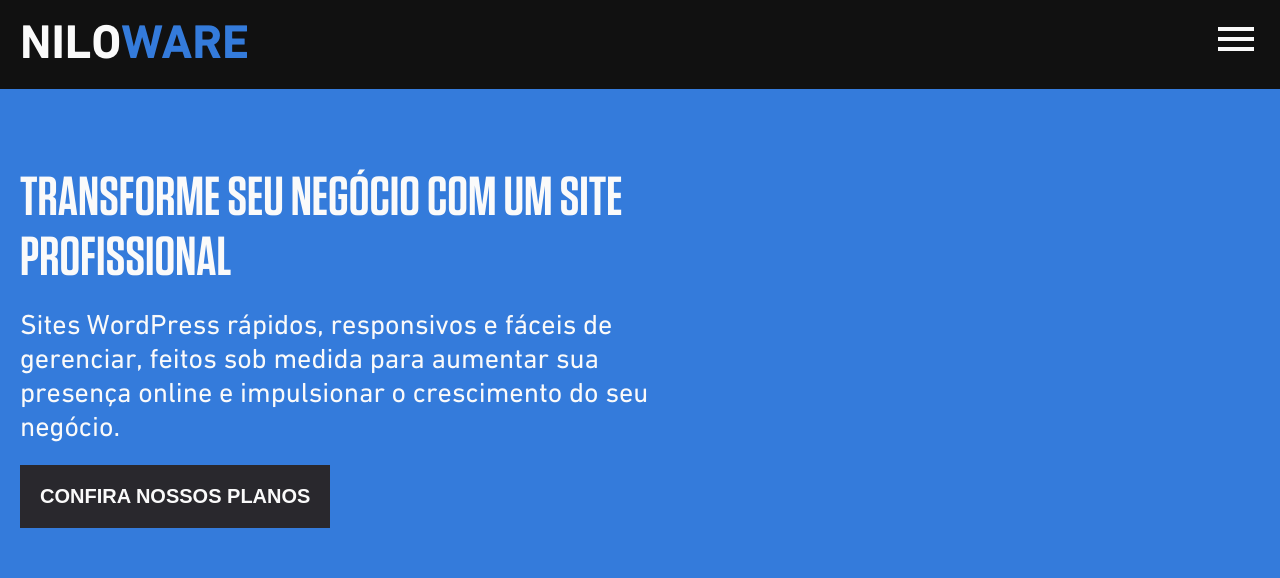
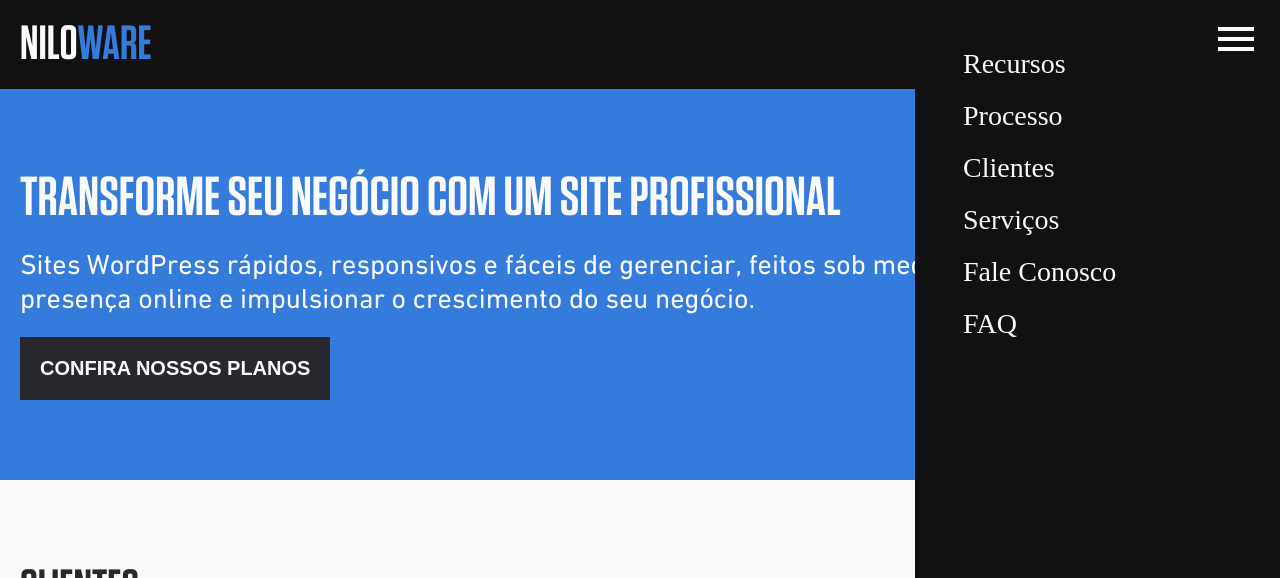
Before and after one commit to mjuliamiosso/niloware, a Next.js app: page /en/home in a window 1280 px wide. Both pictures are taken after a click on the button 1236 px from the left and 44 px from the top of the page. Shown: the top 578 px of the page. Built offline with nearby package versions, Linux system fonts and the light colour scheme; a web font is replaced by a local one.

Commit message:
style: navbar font update

```diff
--- a/app/[locale]/home/page.tsx
+++ b/app/[locale]/home/page.tsx
@@ -8,6 +8,7 @@ import Clients from '../../sections/Clients/Clients';
 import Faq from '../../sections/Faq/Faq';
 import Contact from '@/app/sections/Contact/Contact';
 import Services from '@/app/sections/Services/Services';
+import Footer from '@/app/components/Footer/Footer';
 
 const HomePage: React.FC = () => {
     return (
@@ -18,6 +19,7 @@ const HomePage: React.FC = () => {
             <Services />
             <Contact />
             <Faq />
+            <Footer />
         </div>
     );
 };
--- a/app/components/Footer/Footer.module.scss
+++ b/app/components/Footer/Footer.module.scss
@@ -18,6 +18,7 @@
         font-size: $fs-800;
         text-transform: uppercase;
         margin-bottom: 30px;
+        font-family: $ff-secondary;
     }
 
     .footer-social {
--- a/app/components/Navbar/Navbar.module.scss
+++ b/app/components/Navbar/Navbar.module.scss
@@ -17,7 +17,7 @@
         color: $primary;
     }
 
-    .navbar-btn{
+    .navbar-btn {
         display: none;
         padding: 10px 20px;
         border: none;
@@ -26,16 +26,18 @@
         color: $light-bg;
         font-weight: bold;
         cursor: pointer;
+        font-family: $ff-secondary;
     }
 }
 
-.navbar-container{
+.navbar-container {
     display: flex;
     justify-content: space-between;
     align-items: center;
+    font-family: $ff-secondary;
 }
 
-.navbar-links{
+.navbar-links {
     display: none;
     flex-direction: column;
     position: absolute;
@@ -49,15 +51,16 @@
 
     a {
         color: $light-bg;
+        font-size: $fs-500;
     }
 }
 
 
-.navbar-container .open{
-        display: flex;
+.navbar-container .open {
+    display: flex;
 }
 
-.navbar-menu{
+.navbar-menu {
     z-index: 1;
     background: none;
     border: none;
@@ -66,28 +69,32 @@
     cursor: pointer;
 }
 
-@media (min-width: 1024px){
-    .navbar-links{
-        width: 70%;
+@media (min-width: 1024px) {
+    .navbar-links {
+        width: 365px;
     }
 }
 
-@media (min-width: 1440px){
-    .navbar-links{
+@media (min-width: 1440px) {
+    .navbar-links {
         display: flex;
         flex-direction: row;
         position: static;
         padding: 0;
         gap: 20px;
         height: 100%;
-        width: 442px;
+        // width: 442px;
     }
 
-    .navbar-menu{
+    .navbar-links a:nth-child(5){
         display: none;
     }
 
-    .navbar-btn{
+    .navbar-menu {
+        display: none;
+    }
+
+    .navbar-btn {
         display: block !important;
     }
 }
--- a/app/components/Navbar/Navbar.tsx
+++ b/app/components/Navbar/Navbar.tsx
@@ -14,13 +14,16 @@ const Navbar: React.FC = () => {
     <div className={styles.navbar}>
       <div className={classNames(styles['navbar-container'], 'container')}>
         <h3>Nilo<span>ware</span></h3>
-        <div className={styles['navbar-links']}>
-          <a href="">Link</a>
-          <a href="">Link</a>
-          <a href="">Link</a>
+        <div className={classNames(styles['navbar-links'], { [styles.open]: isOpen })}>
+          <a href="">Recursos</a>
+          <a href="">Processo</a>
+          <a href="">Clientes</a>
+          <a href="">Serviços</a>
+          <a href="">Fale Conosco</a>
+          <a href="">FAQ</a>
         </div>
         <button className={styles['navbar-btn']}>Fale Conosco</button>
-        <button className={styles['navbar-menu']}>
+        <button onClick={toggleMenu} className={styles['navbar-menu']}>
           <IoMdMenu />
         </button>
       </div>
--- a/app/sections/Hero/Hero.module.scss
+++ b/app/sections/Hero/Hero.module.scss
@@ -13,7 +13,6 @@
 
 .hero-container {
     color: $light-bg;
-    padding-right: 45%;
 
     h1 {
         font-size: $fs-800;
@@ -28,3 +27,10 @@
         margin-bottom: 20px;
     }
 }
+
+@media (min-width: 1440px) {
+    .hero-container {
+        padding-right: 45%;
+
+    }
+}
```
